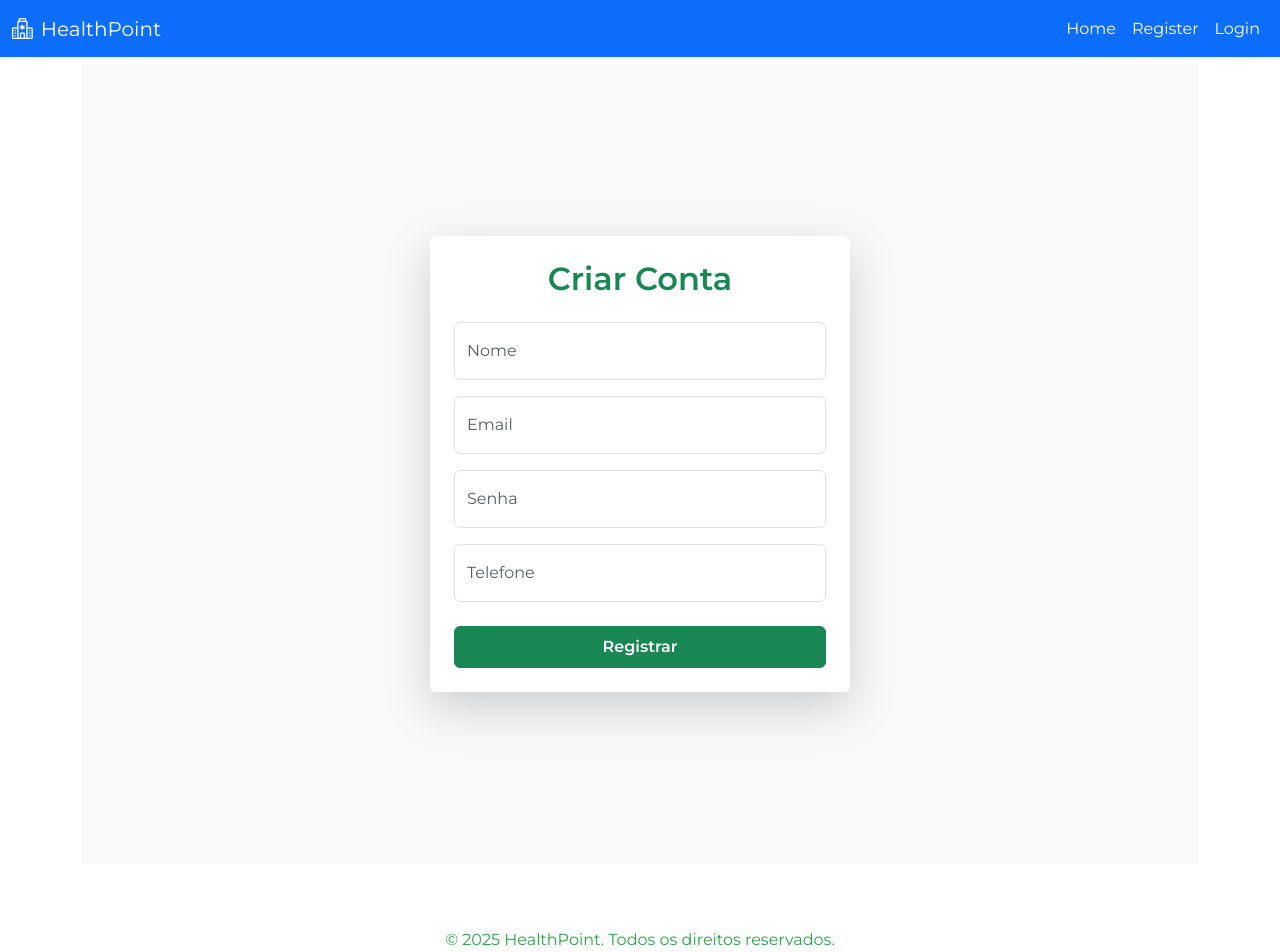
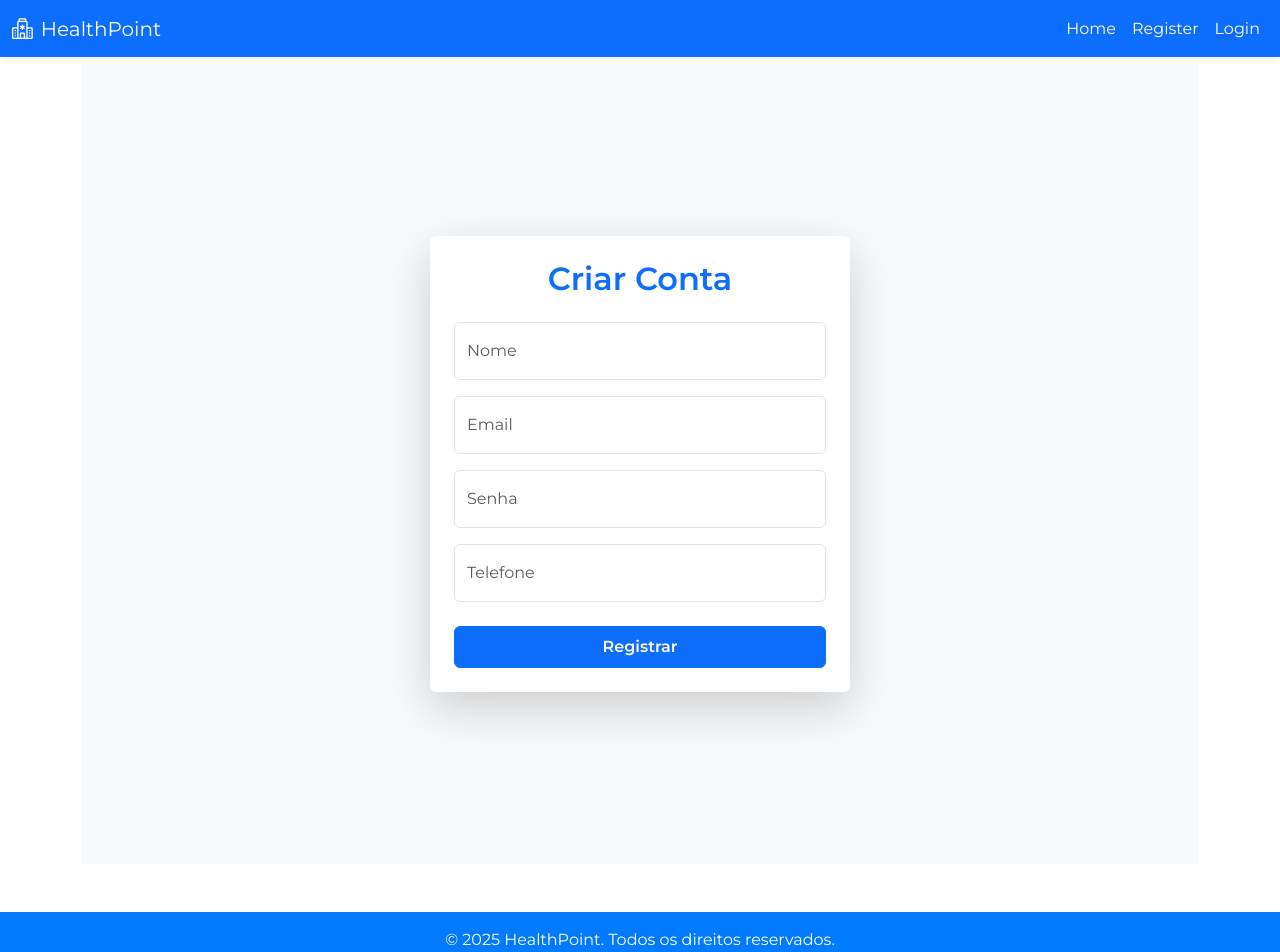
Before and after one commit to juancoutinhoflooxmongagua/HealthPoint-Frontend, a React (Create React App) app: page /register in a window 1280 px wide. Shown: the top 952 px of the page. Built offline with nearby package versions, Linux system fonts and the light colour scheme.

Commit message:
feat: Implementing Context  for User off all application

```diff
--- a/src/App.jsx
+++ b/src/App.jsx
@@ -3,7 +3,7 @@ import { BrowserRouter as Router, Routes, Route } from "react-router-dom";
 
 import 'bootstrap/dist/css/bootstrap.min.css';
 import 'bootstrap-icons/font/bootstrap-icons.css';
-import '../src/Assets/Css/index.css'
+import '../src/Assets/Css/index.css';
 
 import Nav from "./Views/Components/Nav";
 import Register from "./Views/Main/Register";
@@ -11,8 +11,11 @@ import Login from "./Views/Main/Login";
 import Home from "./Views/Main/Home";
 import Footer from "./Views/Components/Footer";
 
+import { AuthProvider } from "./Context/authContext"; // importa o contexto
+
 export default function App() {
   return (
+    <AuthProvider>
       <Router>
         <div className="main">
           <Nav />
@@ -26,5 +29,6 @@ export default function App() {
           <Footer />
         </div>
       </Router>
+    </AuthProvider>
   );
 }
--- /dev/null
+++ b/src/Context/authContext.js
@@ -0,0 +1,28 @@
+import { createContext, useState, useEffect } from "react";
+import axios from "axios";
+
+export const AuthContext = createContext();
+
+export function AuthProvider({ children }) {
+  const [user, setUser] = useState(null);
+  const token = localStorage.getItem("token");
+
+  useEffect(() => {
+    if (token) {
+      axios
+        .get("http://localhost:8080/profile", {
+          headers: {
+            Authorization: `Bearer ${token}`,
+          },
+        })
+        .then((res) => setUser(res.data))
+        .catch(() => setUser(null));
+    }
+  }, [token]);
+
+  return (
+    <AuthContext.Provider value={{ user, setUser }}>
+      {children}
+    </AuthContext.Provider>
+  );
+}
--- a/src/Views/Components/Footer.jsx
+++ b/src/Views/Components/Footer.jsx
@@ -4,7 +4,7 @@ export default function Footer() {
   return (
     <footer
       className="text-center p-3 mt-5 border-t"
-      style={{ background: "#fff", color: "#28a745" }}
+      style={{ background: "#007bff", color: "#ffffff" }}
     >
       <p className="mb-0 font-medium">© 2025 HealthPoint. Todos os direitos reservados.</p>
     </footer>
--- a/src/Views/Main/Home.jsx
+++ b/src/Views/Main/Home.jsx
@@ -1,28 +1,10 @@
-import React, { useEffect, useState } from "react";
+import React, { useContext } from "react";
+import { AuthContext } from "../../Context/authContext";
 import hospitalImage from "../../Assets/Images/Hospital room-bro.png";
 import VolunteerImage from "../../Assets/Images/Volunteering-bro.png";
-import axios from "axios";
 
 export default function Home() {
-  const [user, setUser] = useState(null);
-  const token = localStorage.getItem('token');
-
-  useEffect(() => {
-    if (token) {
-      axios
-        .get('http://localhost:8080/profile', {
-          headers: {
-            Authorization: `Bearer ${token}`,
-          },
-        })
-        .then((response) => {
-          setUser(response.data);
-        })
-        .catch((error) => {
-          console.error("Erro ao buscar dados do usuário:", error);
-        });
-    }
-  }, [token]);
+  const { user } = useContext(AuthContext);
 
   return (
     <div className="container">
@@ -40,19 +22,15 @@ export default function Home() {
             <strong>Olá, {user.user_name}!</strong> Estamos felizes por tê-lo conosco na missão de salvar vidas.
           </div>
 
-    {/* Cards para usuário logado (Painel de Controle) */}
           <div className="row row-cols-1 row-cols-sm-2 row-cols-md-3 g-4">
             <div className="col">
               <div className="card h-100 border-0 shadow-lg bg-primary text-white d-flex flex-column">
                 <div className="card-body text-center py-3 d-flex flex-column justify-content-between">
-            {/* Ícone para ver vagas */}
                   <i className="bi bi-clipboard-check mb-3" style={{ fontSize: "2rem" }}></i>
                   <h5 className="card-title fw-semibold">Ver Vagas</h5>
                   <p className="card-text text-light mb-3">Confira as vagas disponíveis para voluntários em hospitais.</p>
                   <div className="mt-auto">
-              <a href="/vacancies" className="btn btn-outline-light rounded-pill btn-md px-4">
-                Ver vagas
-              </a>
+                    <a href="/vacancies" className="btn btn-outline-light rounded-pill btn-md px-4">Ver vagas</a>
                   </div>
                 </div>
               </div>
@@ -61,14 +39,11 @@ export default function Home() {
             <div className="col">
               <div className="card h-100 border-0 shadow-lg bg-primary text-white d-flex flex-column">
                 <div className="card-body text-center py-3 d-flex flex-column justify-content-between">
-            {/* Ícone para se tornar um hospital */}
                   <i className="bi bi-building mb-3" style={{ fontSize: "2rem" }}></i>
                   <h5 className="card-title fw-semibold">Se tornar um hospital</h5>
                   <p className="card-text text-light mb-3">Registre seu hospital na plataforma e receba voluntários.</p>
                   <div className="mt-auto">
-              <a href="/become-hospital" className="btn btn-outline-light rounded-pill btn-md px-4">
-                Quero ser hospital
-              </a>
+                    <a href="/become-hospital" className="btn btn-outline-light rounded-pill btn-md px-4">Quero ser hospital</a>
                   </div>
                 </div>
               </div>
@@ -77,42 +52,28 @@ export default function Home() {
         </main>
       )}
 
-
-      {/* Se o usuário NÃO estiver logado */}
       {!user && (
         <div className="row row-cols-1 row-cols-sm-2 row-cols-md-3 g-4">
           <div className="col">
             <div className="card h-100 border-0 shadow-lg bg-primary text-white">
-              <img
-                src={VolunteerImage}
-                className="card-img-top"
-                alt="Voluntário"
-                style={{ maxHeight: "220px", objectFit: "contain", padding: "1rem" }}
-              />
+              <img src={VolunteerImage} className="card-img-top" alt="Voluntário"
+                style={{ maxHeight: "220px", objectFit: "contain", padding: "1rem" }} />
               <div className="card-body text-center py-3">
                 <h5 className="card-title fw-semibold">Você quer ser voluntário?</h5>
                 <p className="card-text text-light mb-3">Cadastre-se como voluntário e ajude hospitais a salvar vidas.</p>
-                <a href="/register" className="btn btn-outline-light rounded-pill btn-md px-4">
-                  Quero ser voluntário
-                </a>
+                <a href="/register" className="btn btn-outline-light rounded-pill btn-md px-4">Quero ser voluntário</a>
               </div>
             </div>
           </div>
 
           <div className="col">
             <div className="card h-100 border-0 shadow-lg bg-primary text-white">
-              <img
-                src={hospitalImage}
-                className="card-img-top"
-                alt="Hospital"
-                style={{ maxHeight: "220px", objectFit: "contain", padding: "1rem" }}
-              />
+              <img src={hospitalImage} className="card-img-top" alt="Hospital"
+                style={{ maxHeight: "220px", objectFit: "contain", padding: "1rem" }} />
               <div className="card-body text-center py-3">
                 <h5 className="card-title fw-semibold">Cadastrar meu hospital</h5>
                 <p className="card-text text-light mb-3">Registre seu hospital e receba voluntários rapidamente.</p>
-                <a href="/register" className="btn btn-outline-light rounded-pill btn-md px-4">
-                  Cadastrar hospital
-                </a>
+                <a href="/register" className="btn btn-outline-light rounded-pill btn-md px-4">Cadastrar hospital</a>
               </div>
             </div>
           </div>
@@ -123,8 +84,6 @@ export default function Home() {
           </div>
         </div>
       )}
-
-
     </div>
   );
 }
--- a/src/Views/Main/Register.jsx
+++ b/src/Views/Main/Register.jsx
@@ -22,9 +22,9 @@ export default function Register() {
     axios
       .post("http://localhost:8080/auth/register", form)
       .then((res) => {
-        const token = res.data.token
+        const token = res.data.token;
         alert("Registrado com sucesso!");
-        localStorage.setItem("token", token)
+        localStorage.setItem("token", token);
         navigate("/login");
       })
       .catch((err) => {
@@ -37,7 +37,7 @@ export default function Register() {
     <div className="container d-flex justify-content-center align-items-center min-vh-100 bg-light">
       <div className="card shadow-lg border-0" style={{ maxWidth: "420px", width: "100%" }}>
         <div className="card-body p-4">
-          <h2 className="text-center text-success mb-4 fw-bold">Criar Conta</h2>
+          <h2 className="text-center text-primary mb-4 fw-bold">Criar Conta</h2>
 
           <form onSubmit={handleSubmit}>
             <div className="form-floating mb-3">
@@ -92,7 +92,7 @@ export default function Register() {
               <label htmlFor="phone" className="text-muted">Telefone</label>
             </div>
 
-            <button type="submit" className="btn btn-success w-100 py-2 fw-semibold">
+            <button type="submit" className="btn btn-primary w-100 py-2 fw-semibold">
               Registrar
             </button>
           </form>
```
Lines whose indentation alone changed are shown as unchanged.
